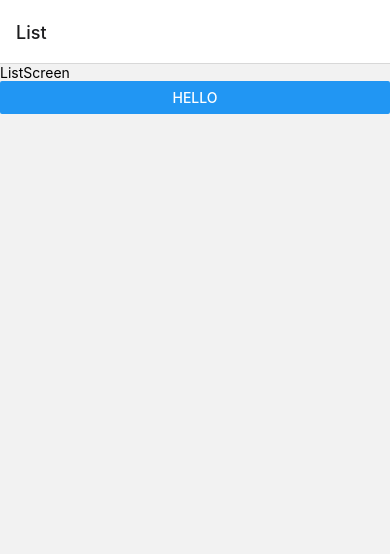
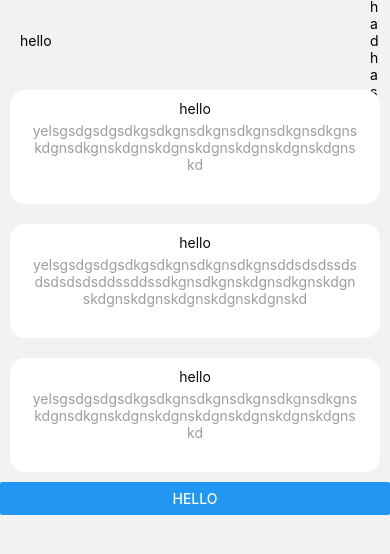
Before and after one commit to IbrahimTahayneh/kapiListApp, a React Native app: screen /List in a window 390 px wide. Shown: the top 554 px of the page. Built offline with nearby package versions, Linux system fonts and the light colour scheme.

Commit message:
feat: add card item and header components

```diff
--- /dev/null
+++ b/src/components/Card/Card.js
@@ -0,0 +1,23 @@
+import React from "react";
+import { TouchableOpacity, Text } from "react-native";
+import styles from "./styles";
+
+const Card = ({
+  title = "",
+  descriptiveText = "",
+  onPress = () => {},
+  style = {},
+}) => {
+  return (
+    <TouchableOpacity
+      testID={"card"}
+      {...{ onPress }}
+      style={[styles.container, style]}
+    >
+      <Text style={[styles.categoryText]}>{title}</Text>
+      <Text style={styles.descriptiveText}>{descriptiveText}</Text>
+    </TouchableOpacity>
+  );
+};
+
+export default Card;
--- /dev/null
+++ b/src/components/Card/index.js
@@ -0,0 +1 @@
+export { default } from "./Card";
--- /dev/null
+++ b/src/components/Card/styles.js
@@ -0,0 +1,36 @@
+import { StyleSheet } from "react-native";
+
+export default StyleSheet.create({
+
+  categoryShadow: {
+    shadowColor: "#5a5a5a",
+    shadowOffset: {
+      width: 0,
+      height: 10,
+    },
+    shadowOpacity: 0.05,
+    shadowRadius: 4.65,
+  },
+
+  container: {
+    backgroundColor: "#ffffff",
+    borderRadius: 15,
+    margin: 10,
+    padding: 10,
+  },
+
+  categoryText: {
+    color: "#0A0A0A",
+    marginBottom: 5,
+    textAlign: "center",
+    paddingHorizontal: 10,
+  },
+
+  descriptiveText: {
+    color: "#9E9E9E",
+    marginBottom: 21,
+    textAlign: "center",
+    paddingLeft: 12,
+    paddingRight: 12,
+  },
+});
--- /dev/null
+++ b/src/components/Header/Header.js
@@ -0,0 +1,49 @@
+import React from "react";
+import PropTypes from "prop-types";
+import { View } from "react-native";
+//STYLES
+import styles from "./styles";
+
+const Header = ({
+  style = [{ height: 80 }],
+  containersStyles = { leftStyle: {}, centerStyle: {}, rightStyle: {} },
+  flex = { left: 0, center: 1, right: 0 },
+  left = <View />,
+  center = <View />,
+  right = <View />,
+}) => (
+  <View style={[styles.container, ...(Array.isArray(style) ? style : [style])]}>
+    <View
+      style={[
+        { flex: flex.left, justifyContent: "center" },
+        ...(Array.isArray(containersStyles.leftStyle)
+          ? containersStyles.leftStyle
+          : [containersStyles.leftStyle]),
+      ]}
+    >
+      {left}
+    </View>
+    <View
+      style={[
+        { flex: flex.center, justifyContent: "center" },
+        ...(Array.isArray(containersStyles.centerStyle)
+          ? containersStyles.centerStyle
+          : [containersStyles.centerStyle]),
+      ]}
+    >
+      {center}
+    </View>
+    <View
+      style={[
+        { flex: flex.right, justifyContent: "center" },
+        ...(Array.isArray(containersStyles.rightStyle)
+          ? containersStyles.rightStyle
+          : [containersStyles.rightStyle]),
+      ]}
+    >
+      {right}
+    </View>
+  </View>
+);
+
+export default React.memo(Header);
--- /dev/null
+++ b/src/components/Header/index.js
@@ -0,0 +1 @@
+export { default } from "./Header";
--- /dev/null
+++ b/src/components/Header/styles.js
@@ -0,0 +1,10 @@
+import { StyleSheet } from "react-native";
+
+export default StyleSheet.create({
+  container: {
+    height: 80,
+    alignSelf: "stretch",
+    flexDirection: "row",
+    alignItems: "center",
+  },
+});
--- /dev/null
+++ b/src/components/index.js
@@ -0,0 +1,2 @@
+export { default as Card } from "./Card";
+export { default as Header } from "./Header";
--- a/src/containers/ListScreen.js
+++ b/src/containers/ListScreen.js
@@ -1,13 +1,42 @@
 import { StyleSheet, Text, View, Button } from "react-native";
 import React from "react";
+import { Card, Header } from "../components";
 
 export default function ListScreen({ navigation }) {
   return (
-    <View>
-      <Text>ListScreen</Text>
-      <Button onPress={() => navigation.navigate("Form")} title="hello" />
-    </View>
+    <>
+      <Header
+        style={[styles.headerContainer]}
+        center={<Text>hello</Text>}
+        right={<Text>Hhadhas</Text>}
+      />
+      <View style={[styles.contentContainerStyle]}>
+        <Card
+          title="hello"
+          descriptiveText="yelsgsdgsdgsdkgsdkgnsdkgnsdkgnsdkgnsdkgnskdgnsdkgnskdgnskdgnskdgnskdgnskdgnskdgnskd"
+        />
+        <Card
+          title="hello"
+          descriptiveText="yelsgsdgsdgsdkgsdkgnsdkgnsdkgnsddsdsdssdsdsdsdsdsddssddssdkgnsdkgnskdgnsdkgnskdgnskdgnskdgnskdgnskdgnskdgnskd"
+        />
+        <Card
+          title="hello"
+          descriptiveText="yelsgsdgsdgsdkgsdkgnsdkgnsdkgnsdkgnsdkgnskdgnsdkgnskdgnskdgnskdgnskdgnskdgnskdgnskd"
+        />
+        <Button onPress={() => navigation.navigate("Form")} title="hello" />
+      </View>
+    </>
   );
 }
 
-const styles = StyleSheet.create({});
+const styles = StyleSheet.create({
+  contentContainerStyle: {
+    // paddingHorizontal: 30,
+    // paddingBottom: 15,
+  },
+  headerContainer: {
+    flexDirection: "row",
+    justifyContent: "space-between",
+    marginHorizontal: 20,
+  },
+});
--- a/src/containers/NavigationContainer.js
+++ b/src/containers/NavigationContainer.js
@@ -11,7 +11,11 @@ const Stack = createNativeStackNavigator();
 export default function NavigationContainer() {
   return (
     <RNNavigationContainer>
-      <Stack.Navigator>
+      <Stack.Navigator
+        screenOptions={{
+          headerShown: false,
+        }}
+      >
         <Stack.Screen name="List" component={ListScreen} />
         <Stack.Screen name="Form" component={FormScreen} />
       </Stack.Navigator>
```
Also changed, not shown: src/components/Card.js (deleted, +0 -11 lines).
